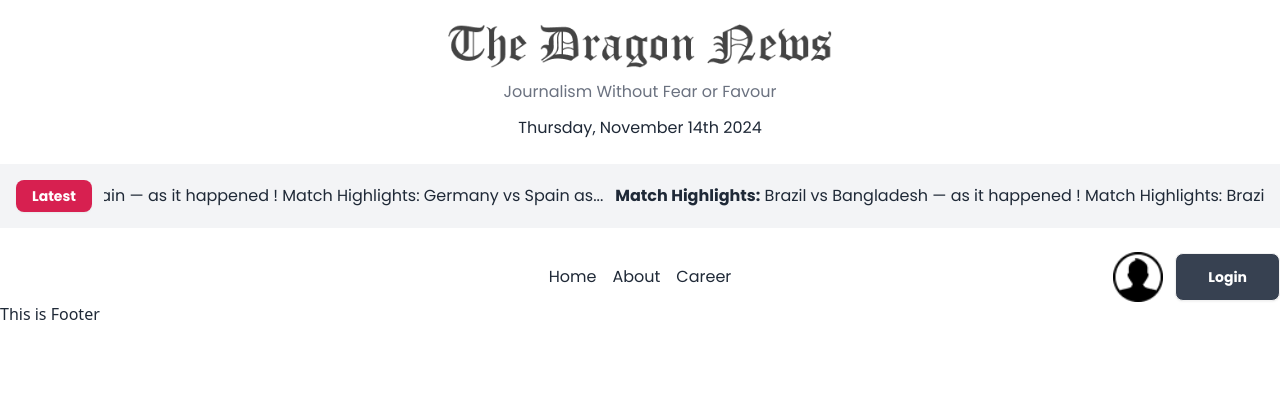
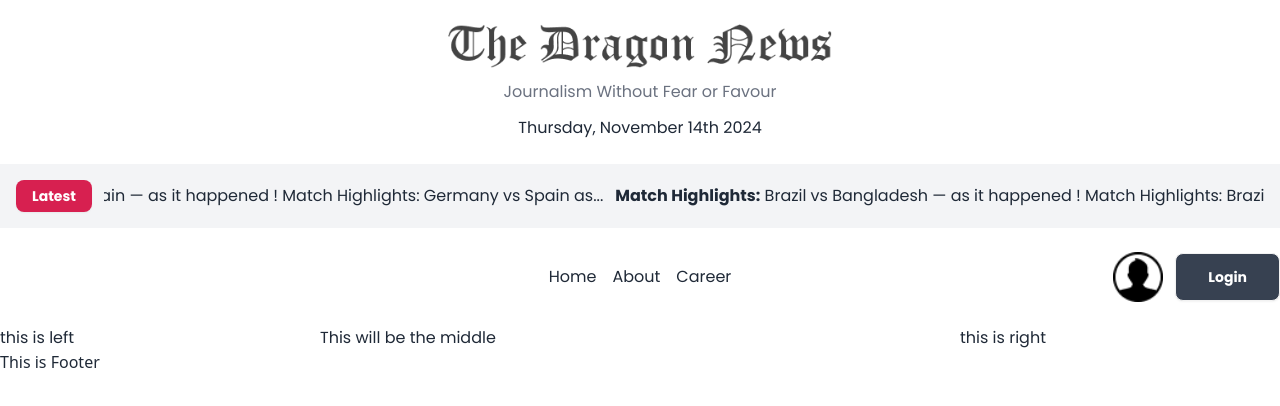
Before and after one commit to Md-Sifat-code/Dragon-News, a React (Vite) app: page / in a window 1280 px wide. Shown: the top 406 px of the page. Built offline with nearby package versions, Linux system fonts and the light colour scheme.

Commit message:
adding the main section layout

```diff
--- a/src/Componenets/Home_components/Home.jsx
+++ b/src/Componenets/Home_components/Home.jsx
@@ -30,6 +30,12 @@ function Home() {
         <div>
           <Navigation></Navigation>
         </div>
+        {/* this will be te main section */}
+        <div className="grid grid-cols-12 mt-6">
+          <aside className="col-span-3">this is left</aside>
+          <div className="col-span-6">This will be the middle</div>
+          <aside className="col-span-3">this is right</aside>
+        </div>
       </div>
     </section>
   );
```
